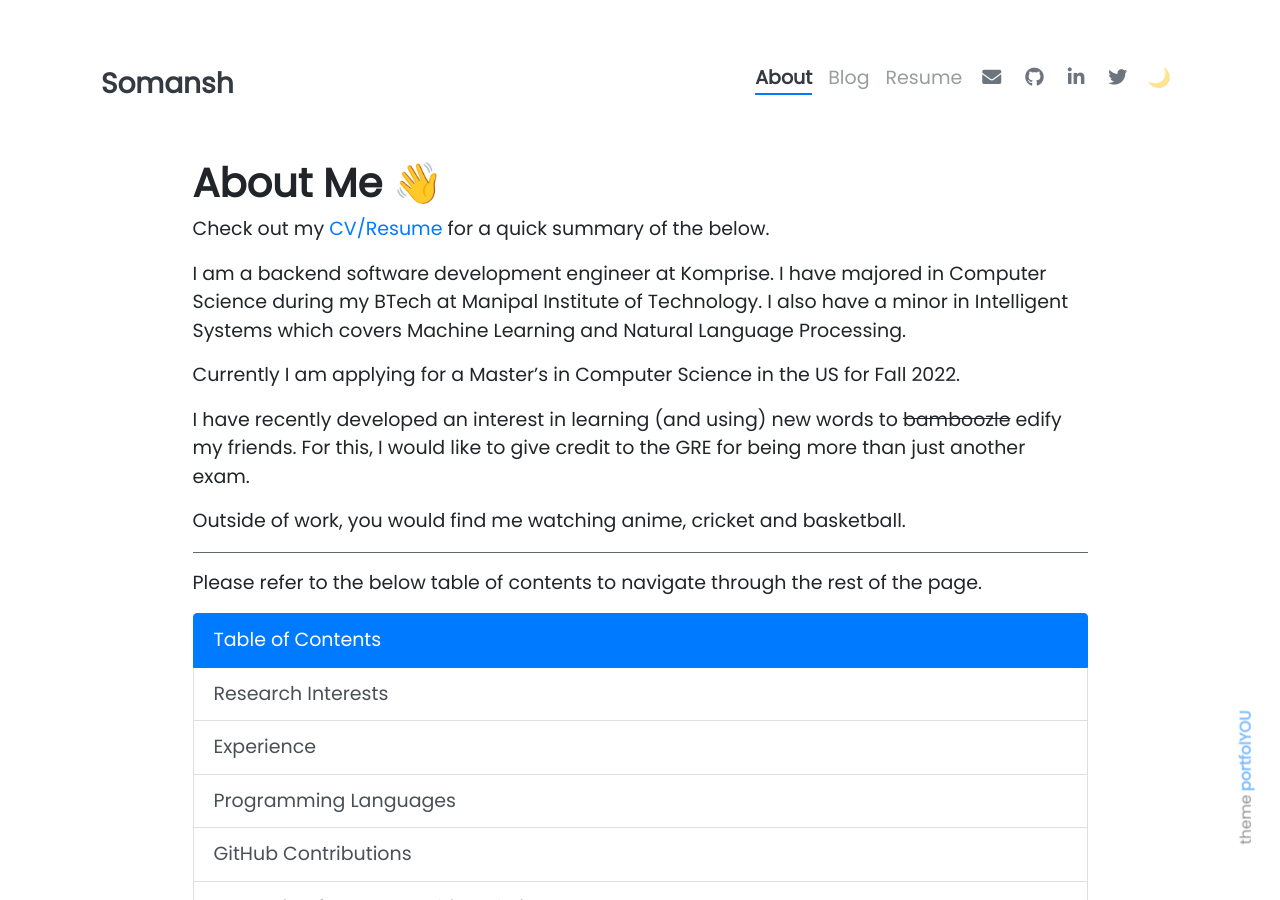
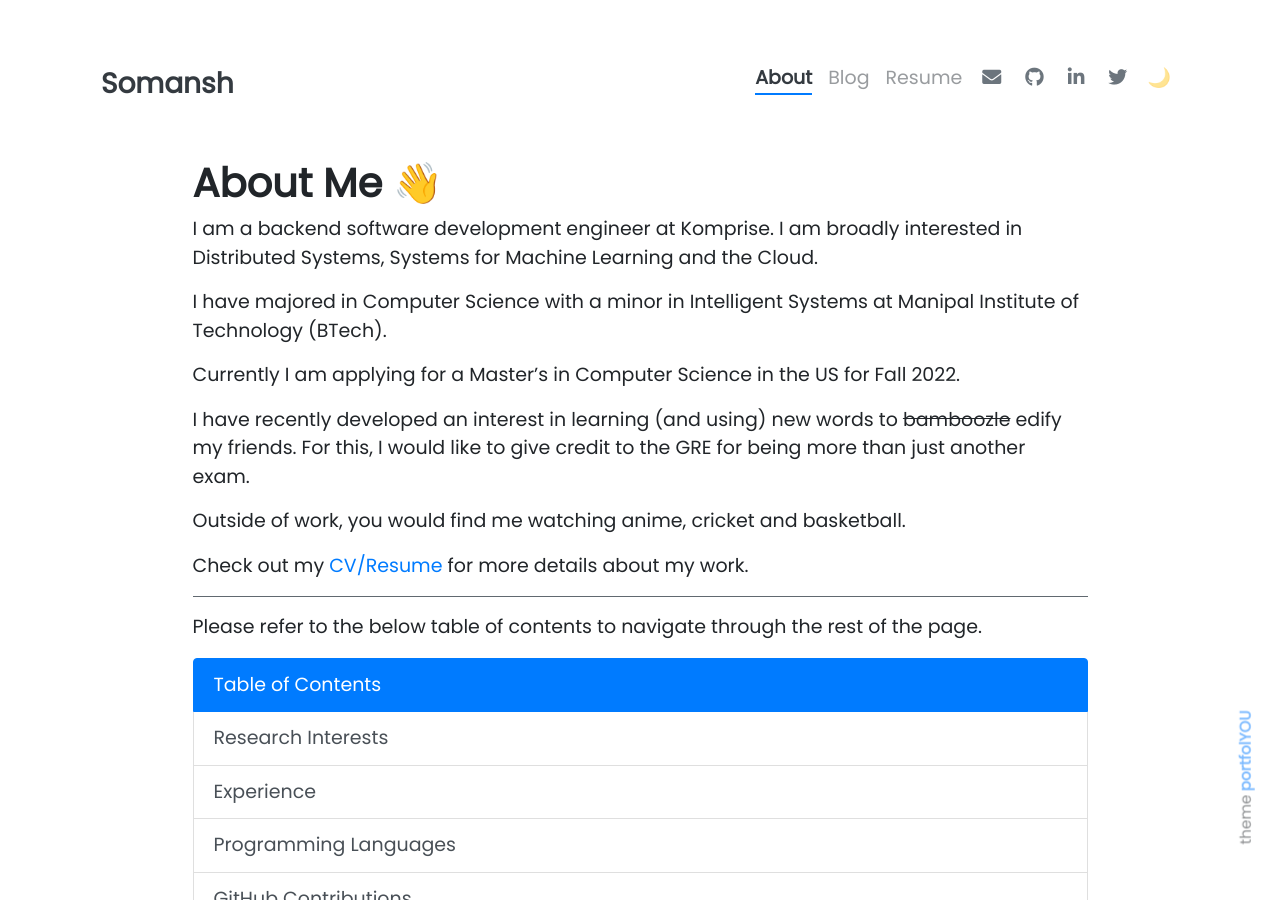
Before and after one commit to somanshreddy/somanshreddy.github.io, a Jekyll site: the page built from pages/about.md, in a window 1280 px wide and 900 px high. Built offline with Jekyll 4.4.1, drawn with Linux system fonts in a browser that asks for light colours; nearby versions of some CDN libraries; emoji names are drawn with the system emoji font.

Commit message:
Adding more information in 'About'

```diff
--- a/pages/about.md
+++ b/pages/about.md
@@ -7,15 +7,17 @@ weight: 2
 
 # **About Me :wave:**
 
-Check out my <a href="https://drive.google.com/file/d/1ReNcJ3OBSsS92TOQSbum2PXcYuULdD63/view?usp=sharing">CV/Resume</a> for a quick summary of the below.
+I am a backend software development engineer at Komprise. I am broadly interested in Distributed Systems, Systems for Machine Learning and the Cloud.
 
-I am a backend software development engineer at Komprise. I have majored in Computer Science during my BTech at Manipal Institute of Technology. I also have a minor in Intelligent Systems which covers Machine Learning and Natural Language Processing.
+I have majored in Computer Science with a minor in Intelligent Systems at Manipal Institute of Technology (BTech).
 
 Currently I am applying for a Master's in Computer Science in the US for Fall 2022.
 
 I have recently developed an interest in learning (and using) new words to <strike>bamboozle</strike> edify my friends. For this, I would like to give credit to the GRE for being more than just another exam.
 
 Outside of work, you would find me watching anime, cricket and basketball.
+
+Check out my <a href="https://drive.google.com/file/d/1ReNcJ3OBSsS92TOQSbum2PXcYuULdD63/view?usp=sharing">CV/Resume</a> for more details about my work.
 
 ---
 
```
